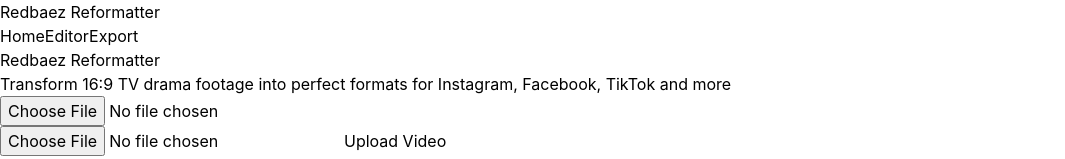
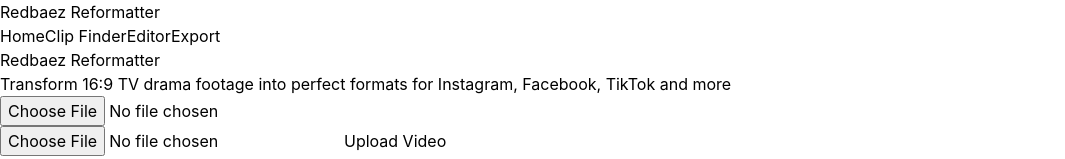
Before and after one commit to tom2tomtomtom/video-reformatter, a React (Vite) app: page / in a window 1280 px wide. Shown: the top 159 px of the page, without its empty margins (0-1065 px from the left). Built offline with nearby package versions, Linux system fonts and the light colour scheme.

Commit message:
Update Header navigation to include clip detection

```diff
--- a/src/components/layout/Header.tsx
+++ b/src/components/layout/Header.tsx
@@ -20,6 +20,12 @@ const Header = () => {
               Home
             </Link>
             <Link
+              to="/clips"
+              className={`hover:text-blue-200 ${isActive('/clips') ? 'font-semibold border-b-2 border-white' : ''}`}
+            >
+              Clip Finder
+            </Link>
+            <Link
               to="/editor"
               className={`hover:text-blue-200 ${isActive('/editor') ? 'font-semibold border-b-2 border-white' : ''}`}
             >
```
